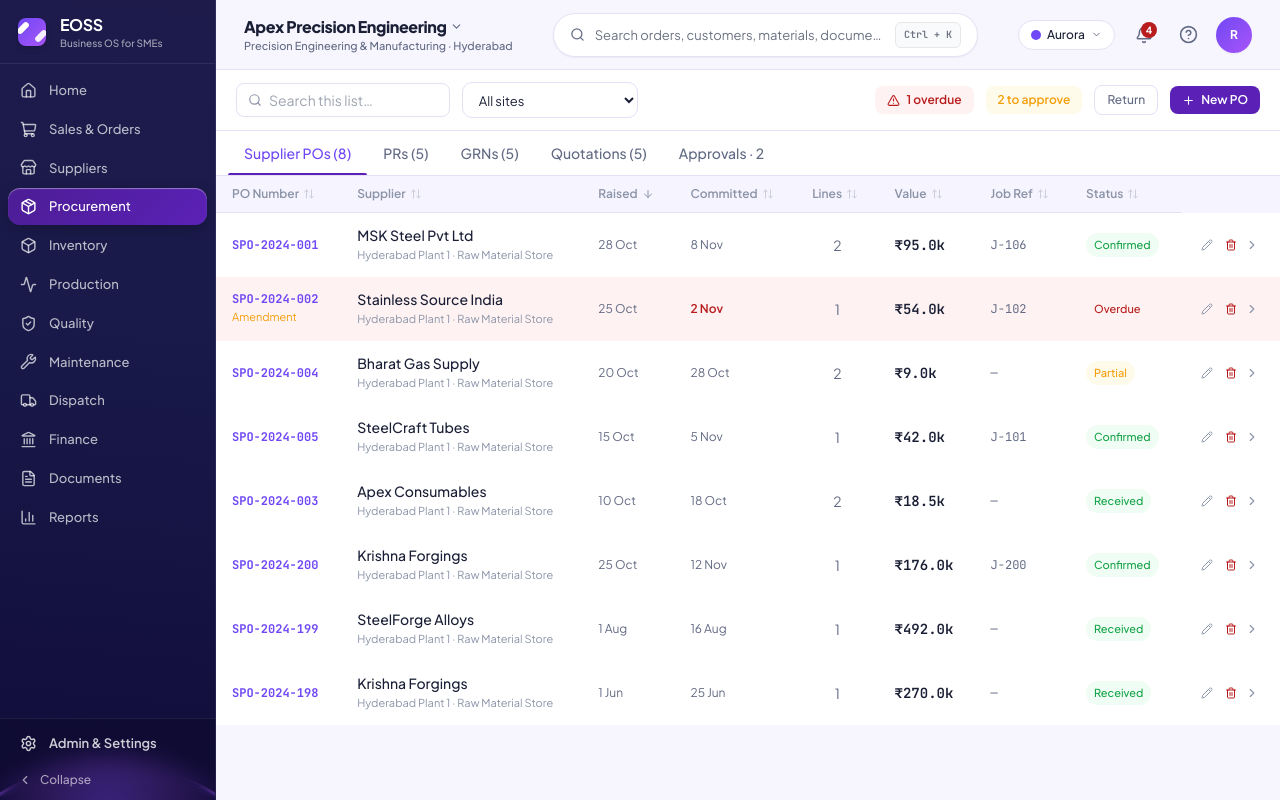
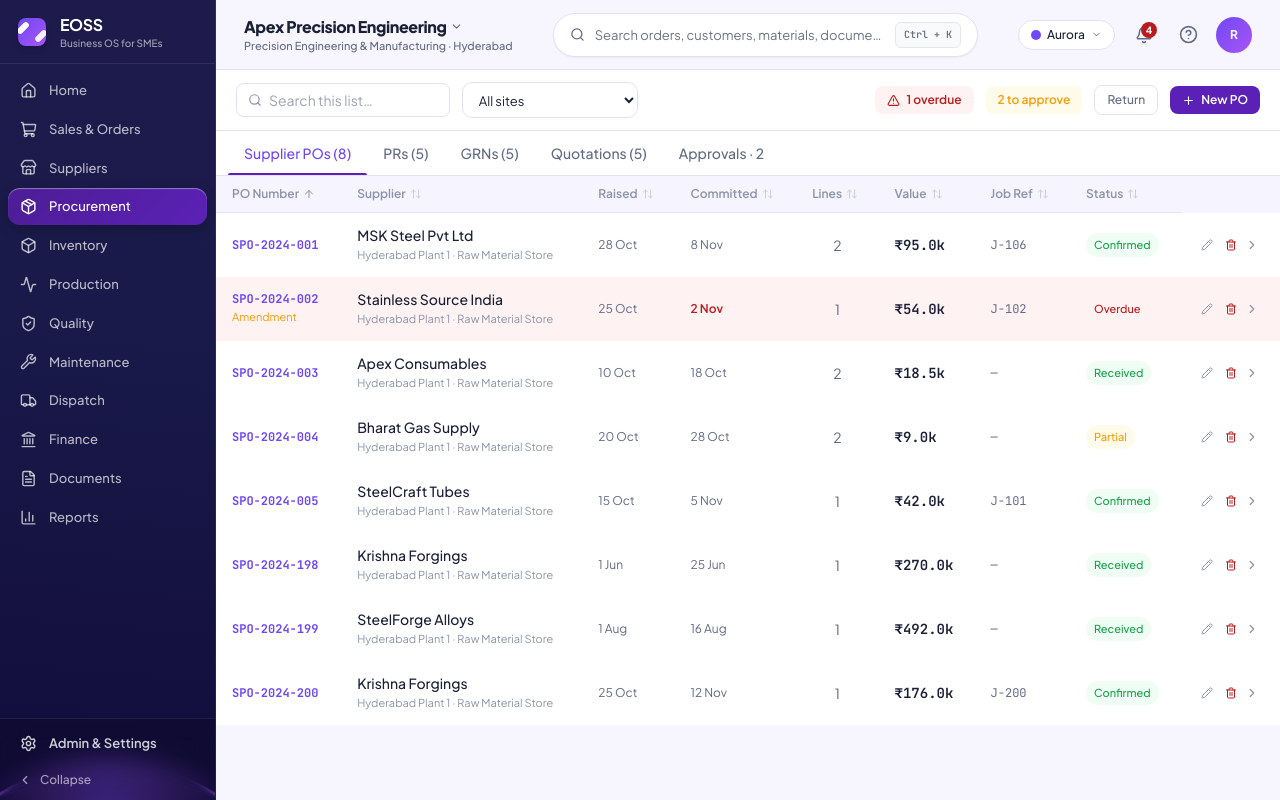
Before and after one commit to ranjithkodakandla/EOSS, a React (Vite) app: page /procurement in a window 1280 px wide. Built offline with nearby package versions, Linux system fonts and the light colour scheme.

Commit message:
Set predictable default order for tables

```diff
--- a/src/components/layout/AppShell.tsx
+++ b/src/components/layout/AppShell.tsx
@@ -30,6 +30,7 @@ function installTableSorting() {
     const headerRow = table.tHead?.rows[0];
     const body = table.tBodies[0];
     if (!headerRow || !body) return;
+    const hasExplicitSort = Array.from(headerRow.cells).some(header => header.querySelector('button'));
 
     Array.from(headerRow.cells).forEach((header, column) => {
       if (header.querySelector('button') || !header.innerText.trim()) return;
@@ -71,6 +72,13 @@ function installTableSorting() {
         header.setAttribute('aria-sort', direction === 'asc' ? 'ascending' : 'descending');
       });
     });
+
+    // Give every table a predictable starting view. Users can click any header
+    // to reverse it or choose another column.
+    if (!hasExplicitSort && !state.has(table)) {
+      const firstHeader = Array.from(headerRow.cells).find(header => header.innerText.trim());
+      firstHeader?.querySelector('button')?.click();
+    }
   };
 
   const scan = () => document.querySelectorAll<HTMLTableElement>('table').forEach(enhance);
--- a/src/workspaces/dispatch/Dispatch.tsx
+++ b/src/workspaces/dispatch/Dispatch.tsx
@@ -75,7 +75,7 @@ export default function DispatchWorkspace() {
     d.dispatchNumber.toLowerCase().includes(search.toLowerCase()) ||
     d.customerName.toLowerCase().includes(search.toLowerCase()))
   );
-  const [sortKey, setSortKey] = useState<DispatchSortKey>('status');
+  const [sortKey, setSortKey] = useState<DispatchSortKey>('number');
   const [sortDir, setSortDir] = useState<'asc' | 'desc'>('asc');
   const filtered = sortRows(filteredBase, sortKey, sortDir, (d, key) => ({
     number: d.dispatchNumber, customer: d.customerName, jobs: (d.jobs ?? []).join(', '), carrier: d.carrier ?? d.vehicleNumber,
--- a/src/workspaces/procurement/Procurement.tsx
+++ b/src/workspaces/procurement/Procurement.tsx
@@ -32,8 +32,8 @@ export default function Procurement() {
   const [siteFilter, setSiteFilter] = useState('all');
   const [overdueOnly, setOverdueOnly] = useState(false);
   const [approvalView, setApprovalView] = useState<'pending' | 'approved' | 'rejected' | 'all'>('pending');
-  const [sortKey, setSortKey] = useState<ProcurementSortKey>('date');
-  const [sortDir, setSortDir] = useState<'asc' | 'desc'>('desc');
+  const [sortKey, setSortKey] = useState<ProcurementSortKey>('number');
+  const [sortDir, setSortDir] = useState<'asc' | 'desc'>('asc');
   const receivablePos = supplierPos.filter(p => ['confirmed', 'partial', 'overdue', 'sent'].includes(p.status));
   const [receivePoId, setReceivePoId] = useState<string | null>(
     receiveParam ? (supplierPos.find(p => p.id === receiveParam)?.id ?? receivablePos[0]?.id ?? null) : null
--- a/src/workspaces/sales/Sales.tsx
+++ b/src/workspaces/sales/Sales.tsx
@@ -22,8 +22,8 @@ export default function Sales() {
   const [search, setSearch] = useState('');
   const [statusFilter, setStatusFilter] = useState('all');
   const [rfqStatusFilter, setRfqStatusFilter] = useState('all');
-  const [sortKey, setSortKey] = useState<SalesSortKey>('date');
-  const [sortDir, setSortDir] = useState<'asc' | 'desc'>('desc');
+  const [sortKey, setSortKey] = useState<SalesSortKey>('number');
+  const [sortDir, setSortDir] = useState<'asc' | 'desc'>('asc');
   const [selectedPoId, setSelectedPoId] = useState<string | null>(null);
   const [showNewRFQ, setShowNewRFQ] = useState(false);
   const [showDirectOrder, setShowDirectOrder] = useState(false);
```
Also changed, not shown: 1 other file (tests, documents, lock files or other folders).
